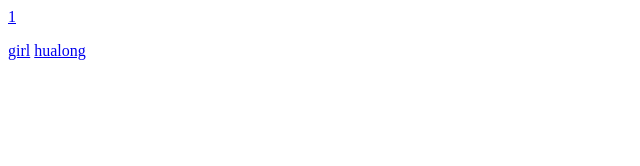
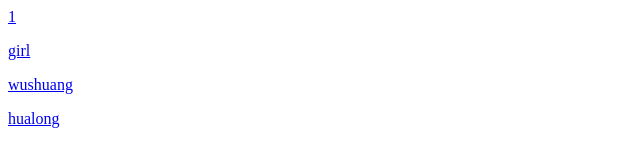
Before and after one commit to ipinzhi/ipinzhi.github.io, a plain HTML site: page index.html in a window 1280 px wide. Shown: the whole page, without its empty margins (0-640 px from the left). Drawn offline with Linux system fonts and the light colour scheme.

Commit message:
Update index.html

```diff
--- a/index.html
+++ b/index.html
@@ -2,7 +2,8 @@
   <head><meta name="viewport" content="width=device-width, initial-scale=1,maximum-scale=1"></head>
   <body>
 <a href="1/index.m3u8">1</a><p>
-    <a href="2/index.m3u8">girl</a>
+    <a href="2/index.m3u8">girl</a><p>
+  <a href="https://v3.tlkqc.com/wjv3/202312/29/uayCZFD8Fx2/video/index.m3u8">wushuang</a><p>
   <a href="https://v4.tlkqc.com/wjv4/202404/15/cyb1W1dL4176/video/1000k_720/hls/index.m3u8">hualong</a>
   </body>
 </html>
```
